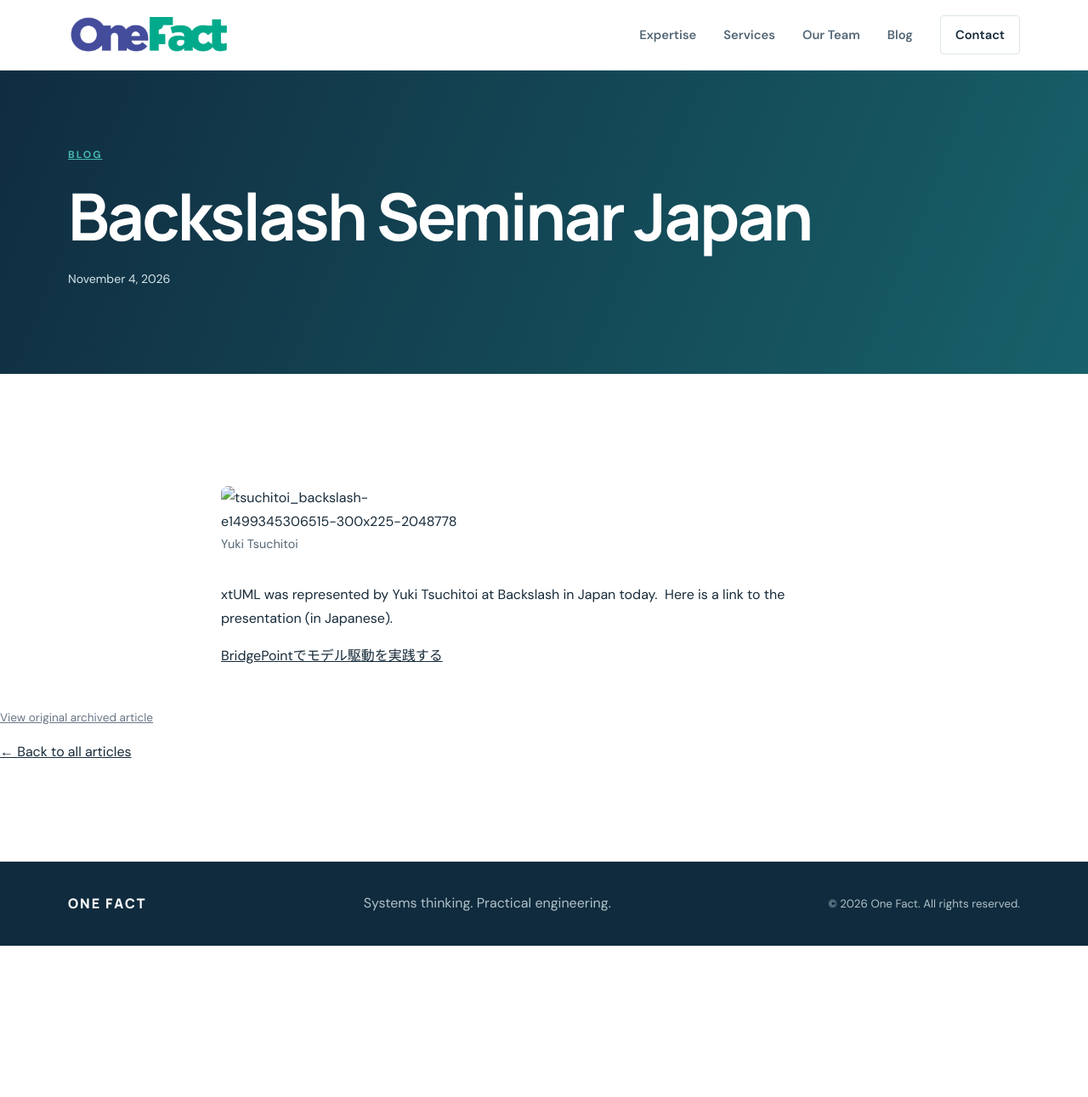
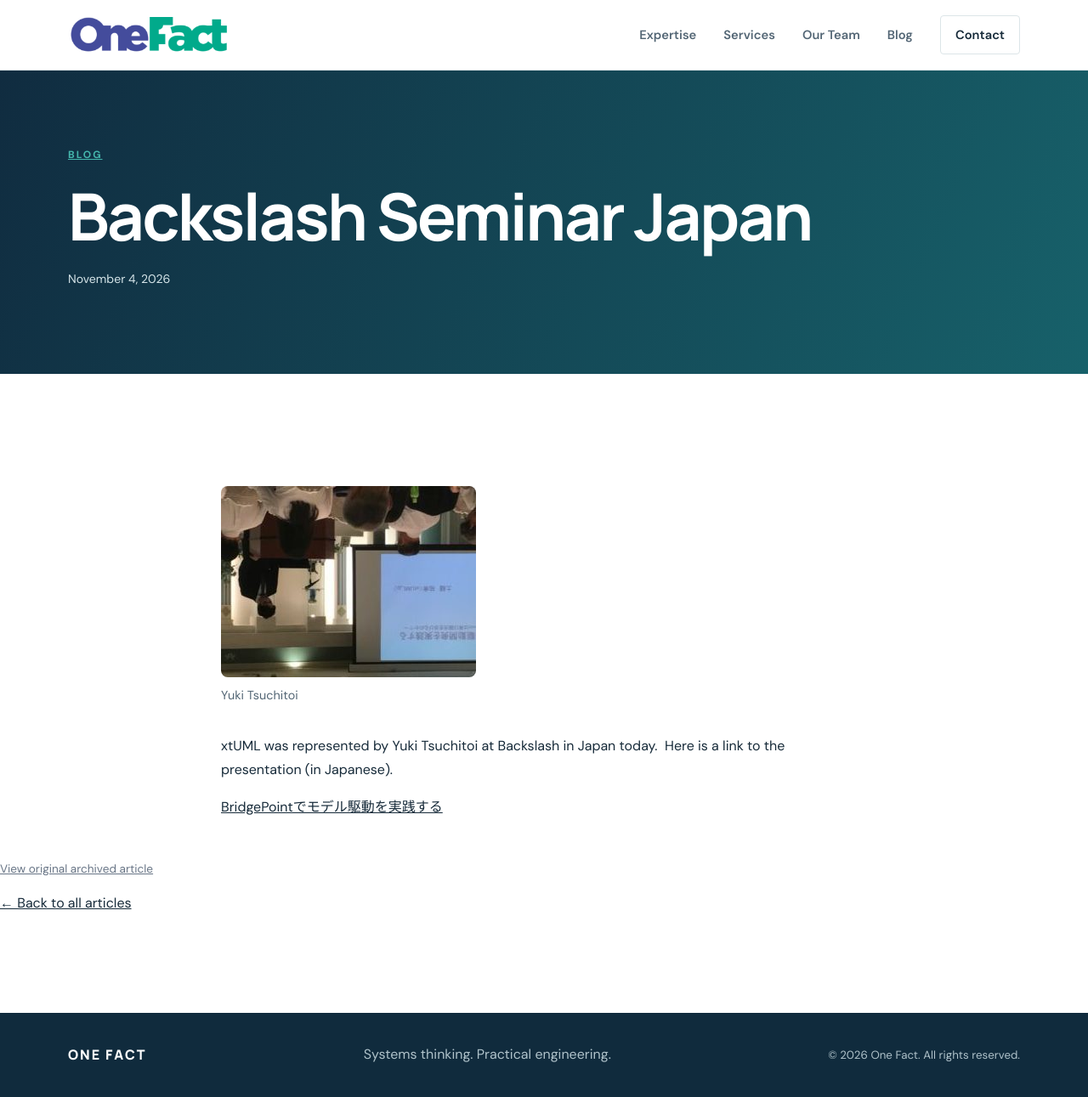
Before and after one commit to xtuml/onefactinc, a Jekyll site: the page built from _articles/backslash-seminar-japan.html, in a window 1280 px wide. Shown: the whole page at 85% size. Built offline with Jekyll 4.4.1, drawn with Linux system fonts in a browser that asks for light colours; before the commit the page ends 1113 px from its top, so only the background shows below that.

Commit message:
Use local images in article

```diff
--- a/_articles/backslash-seminar-japan.html
+++ b/_articles/backslash-seminar-japan.html
@@ -5,7 +5,7 @@ permalink: /backslash-seminar-japan/
 source_url: "https://onefact.net/backslash-seminar-japan/"
 ---
 
-<figure id="attachment_863" aria-describedby="caption-attachment-863" style="width: 300px" class="wp-caption alignnone"><img alt='tsuchitoi_backslash-e1499345306515-300x225-2048778' class="size-medium wp-image-863" src='../wp-content/uploads/2017/07/tsuchitoi_backslash-e1499345306515-300x225-2048778-rotated.jpg' alt="" width="300" height="225" /><figcaption id="caption-attachment-863" class="wp-caption-text">Yuki Tsuchitoi</figcaption></figure>
+<figure id="attachment_863" aria-describedby="caption-attachment-863" style="width: 300px" class="wp-caption alignnone"><img alt='tsuchitoi_backslash-e1499345306515-300x225-2048778' class="size-medium wp-image-863" src='{{ '/assets/images/tsuchitoi_backslash-e1499345306515-300x225-2048778-rotated.jpg' | relative_url }}' alt="" width="300" height="225" /><figcaption id="caption-attachment-863" class="wp-caption-text">Yuki Tsuchitoi</figcaption></figure>
 <p>xtUML was represented by Yuki Tsuchitoi at Backslash in Japan today.  Here is a link to the presentation (in Japanese).</p>
 <p><a href="https://onefact.net/wp-content/uploads/2017/07/BridgePointでモデル駆動を実践する.pptx">BridgePointでモデル駆動を実践する</a></p>
 				</div>
```
